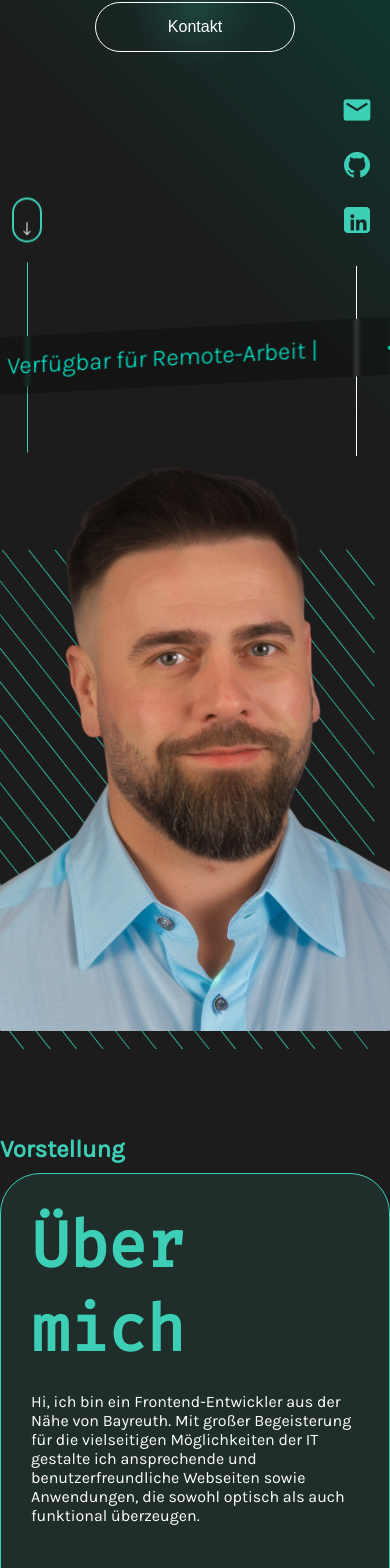
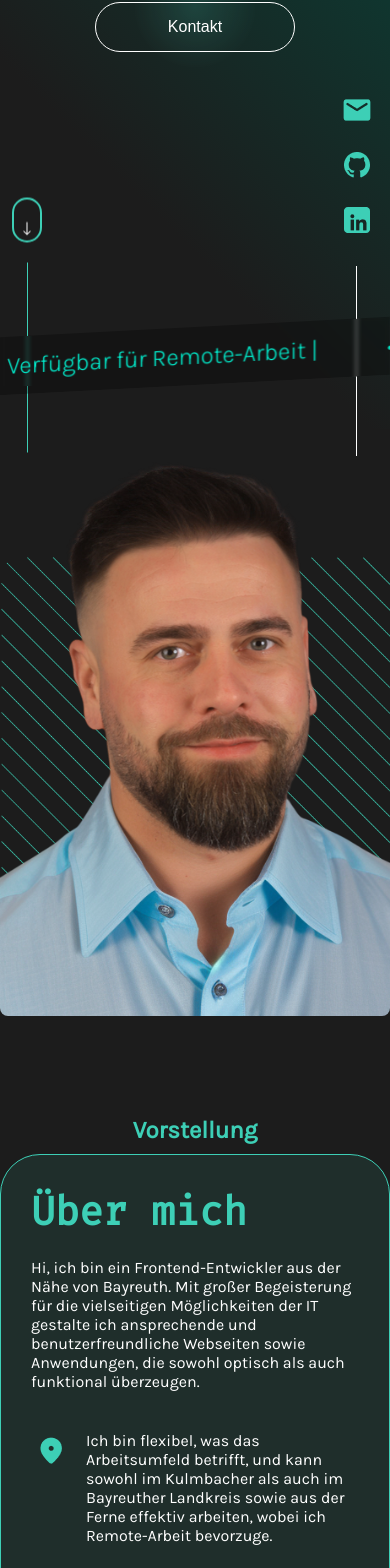
Before and after one commit to KonstantinStark/angular-portfolio, an Angular app: page / in a window 390 px wide. Shown: the part 415-1983 px from the top of the page. Built offline with nearby package versions, Linux system fonts and the light colour scheme.

Commit message:
responsiv scss

```diff
--- a/src/app/main-content/about-me/about-me.component.scss
+++ b/src/app/main-content/about-me/about-me.component.scss
@@ -122,9 +122,37 @@
         top: 120px;
     }
 
-    .about-me-container[_ngcontent-ng-c2241248689] {
+    .about-me-container {
         display: flex;
         flex-direction: column;
         align-items: center;
     }
 }
+
+@media (max-width: 500px) {
+    .photo-container {
+        display: flex;
+    }
+
+    .main-image {
+        width: 100%;
+        position: relative;
+    }
+
+    .background-image {
+        width: 100%;
+        height: auto;
+        top: 128px;
+        right: -1px;
+    }
+
+    h1 {
+        font-size: 40px!important;
+    }
+}
+
+@media (max-width: 350px) {
+    h1 {
+        font-size: 35px !important;
+    }
+}
--- a/src/app/main-content/skill-set/skill-set.component.scss
+++ b/src/app/main-content/skill-set/skill-set.component.scss
@@ -252,12 +252,42 @@ $green-color: #3dcfb6;
     .section {
         background: radial-gradient(circle at left, #08463B 1%, #1C1C1C 40%);
     }
+
     .skill-set-container {
         display: flex;
         flex-direction: column;
         align-items: center;
     }
+
     .skill-icon-container {
         margin-top: 80px;
     }
 }
+
+@media (max-width: 500px) {
+    h1 {
+        font-size: 40px !important;
+    }
+}
+
+@media (max-width: 350px) {
+    h1 {
+        font-size: 35px !important;
+    }
+}
+
+@media (max-width: 520px) {
+    .skill {
+        width: 400px;
+    }
+
+    .skill-icon-container {
+        padding-left: 25px;
+    }
+}
+
+@media (max-width: 430px) {
+    .skill {
+        width: 300px;
+    }
+}
```
